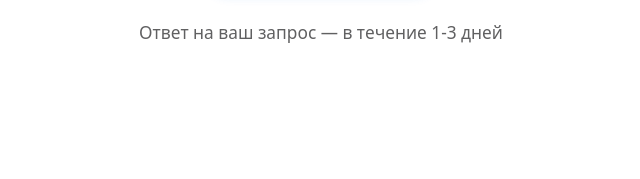
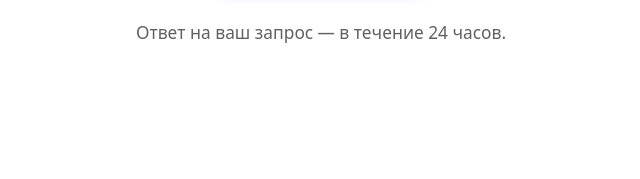
Before and after one commit to Leskort/enigma, a website: page index.html in a window 1280 px wide. Shown: the part 487-666 px from the top of the page, 319-959 px from the left. Drawn offline with nearby package versions, Linux system fonts and the light colour scheme.

Commit message:
Update index.html

```diff
--- a/index.html
+++ b/index.html
@@ -120,7 +120,7 @@
     <h1 class="hero-title">Создаю цифровые продукты, которые вдохновляют</h1>
     <div class="hero-subtitle">Tron | Fullstack разработчик<br><span style="color:var(--color-accent);font-weight:500;">Первый результат — уже через 1-3 дня!</span></div>
     <a href="#contacts" class="hero-cta">Обсудить проект &rarr;</a>
-    <div style="margin-top:24px;font-size:1.08rem;opacity:0.7;">Ответ на ваш запрос — в течение 1-3 дней</div>
+    <div style="margin-top:24px;font-size:1.08rem;opacity:0.7;">Ответ на ваш запрос — в течение 24 часов.</div>
   </section>
   <!-- === Обо мне === -->
   <section class="about" id="about" class="reveal-on-scroll">
```
